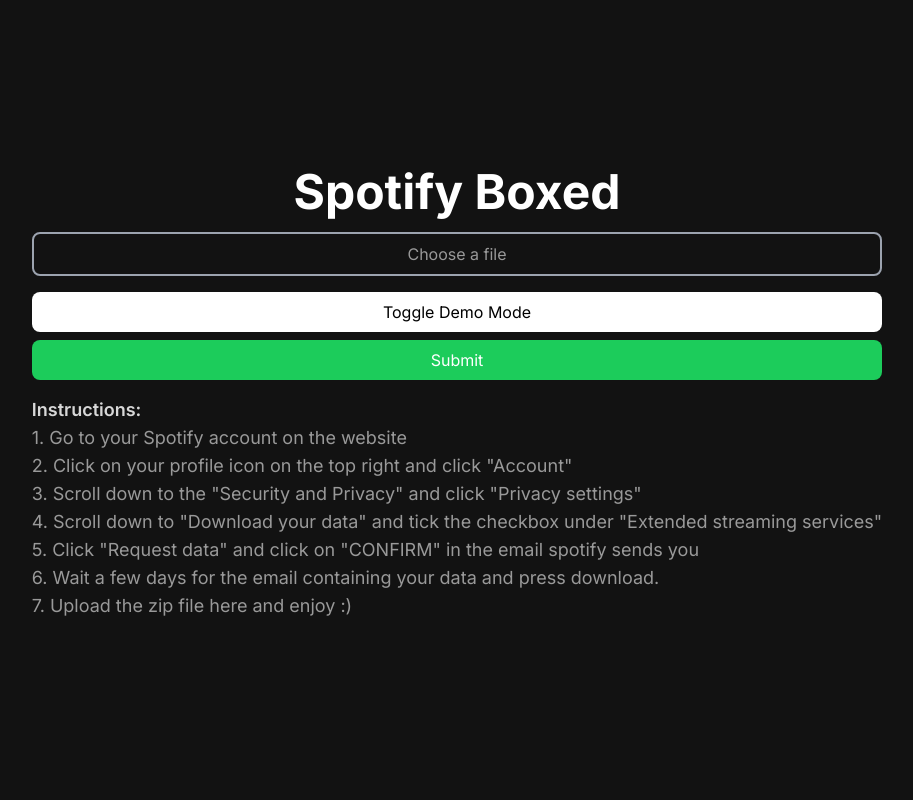
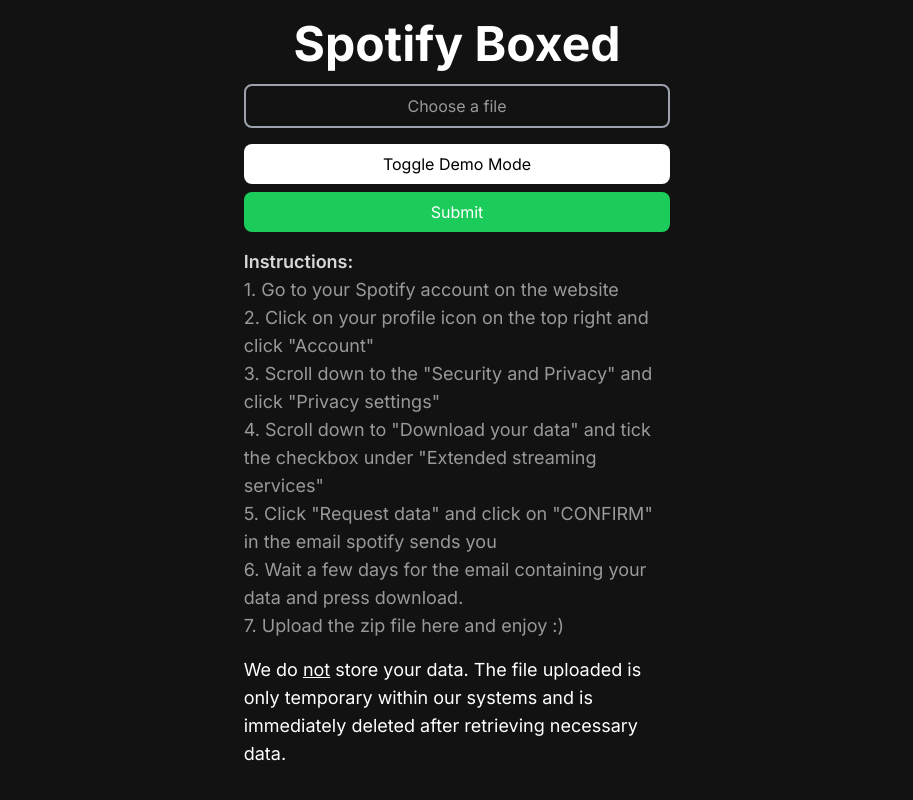
Before and after one commit to TreestanG/spotify-boxed, a Next.js app: page / in a window 1280 px wide. Shown: the whole page, without its empty margins (183-1096 px from the left). Built offline with nearby package versions, Linux system fonts and the light colour scheme.

Commit message:
privacy update

```diff
--- a/src/app/page.tsx
+++ b/src/app/page.tsx
@@ -83,8 +83,8 @@
           </div>
 
         ) : (
-          <BlurFade delay={.15} inView>
-            <form onSubmit={handleSubmit} className="flex flex-col items-center justify-center h-full">
+          <BlurFade delay={.15} inView className="w-1/3">
+            <form onSubmit={handleSubmit} className="flex flex-col items-center justify-center h-full ">
               <label className="flex flex-col items-center justify-center w-full">
                 <span className="text-5xl font-bold text-white">Spotify Boxed</span>
 
@@ -102,6 +102,9 @@
                 <p className="text-lg">5. Click &quot;Request data&quot; and click on &quot;CONFIRM&quot; in the email spotify sends you</p>
                 <p className="text-lg">6. Wait a few days for the email containing your data and press download.</p>
                 <p className="text-lg">7. Upload the zip file here and enjoy :) </p>
+
+                  <p className="text-lg text-white pt-4">We do <span className="underline">not</span> store your data. The file uploaded is only temporary within our systems and is immediately deleted after retrieving necessary data. </p>
+
               </div>
             </form>
           </BlurFade>
```
